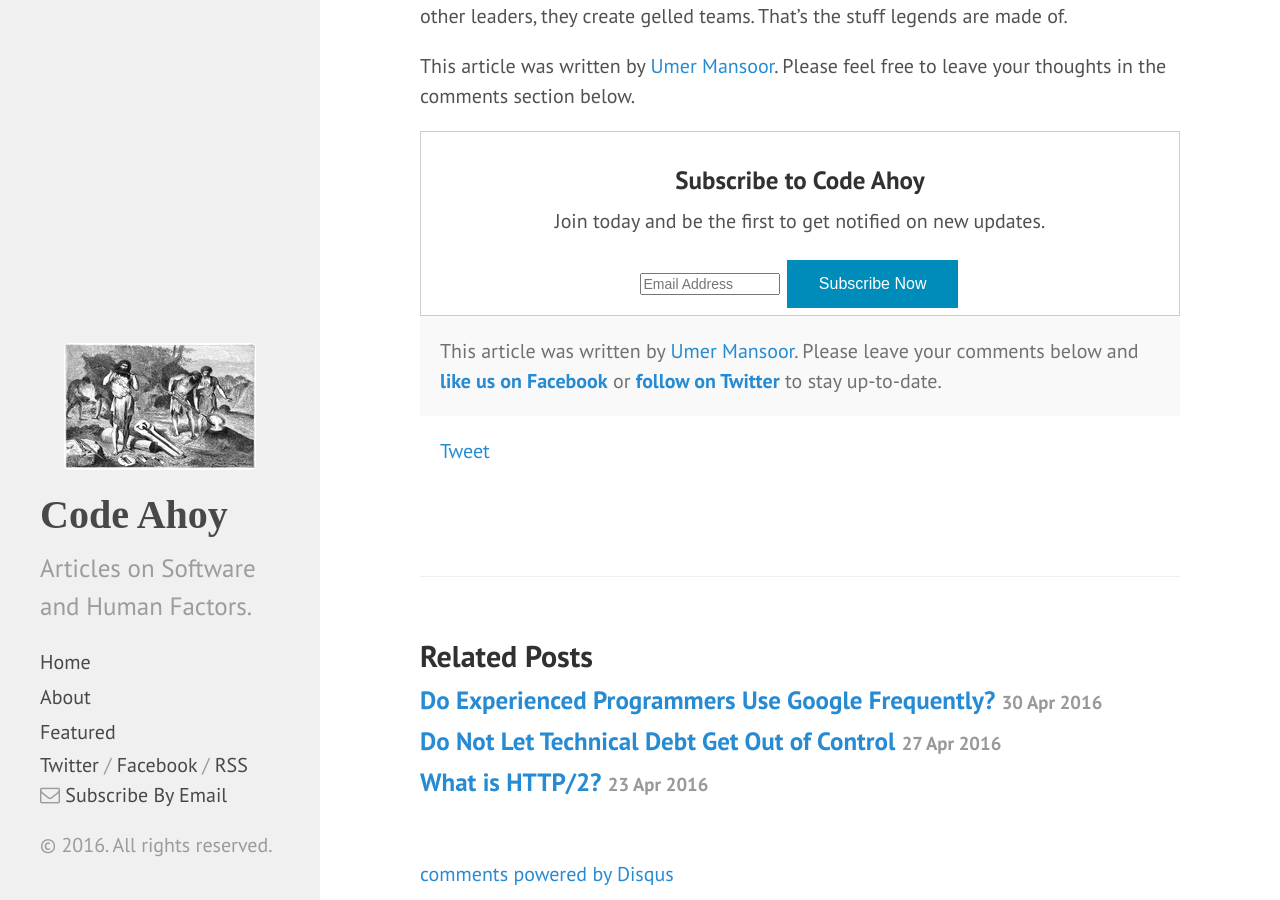
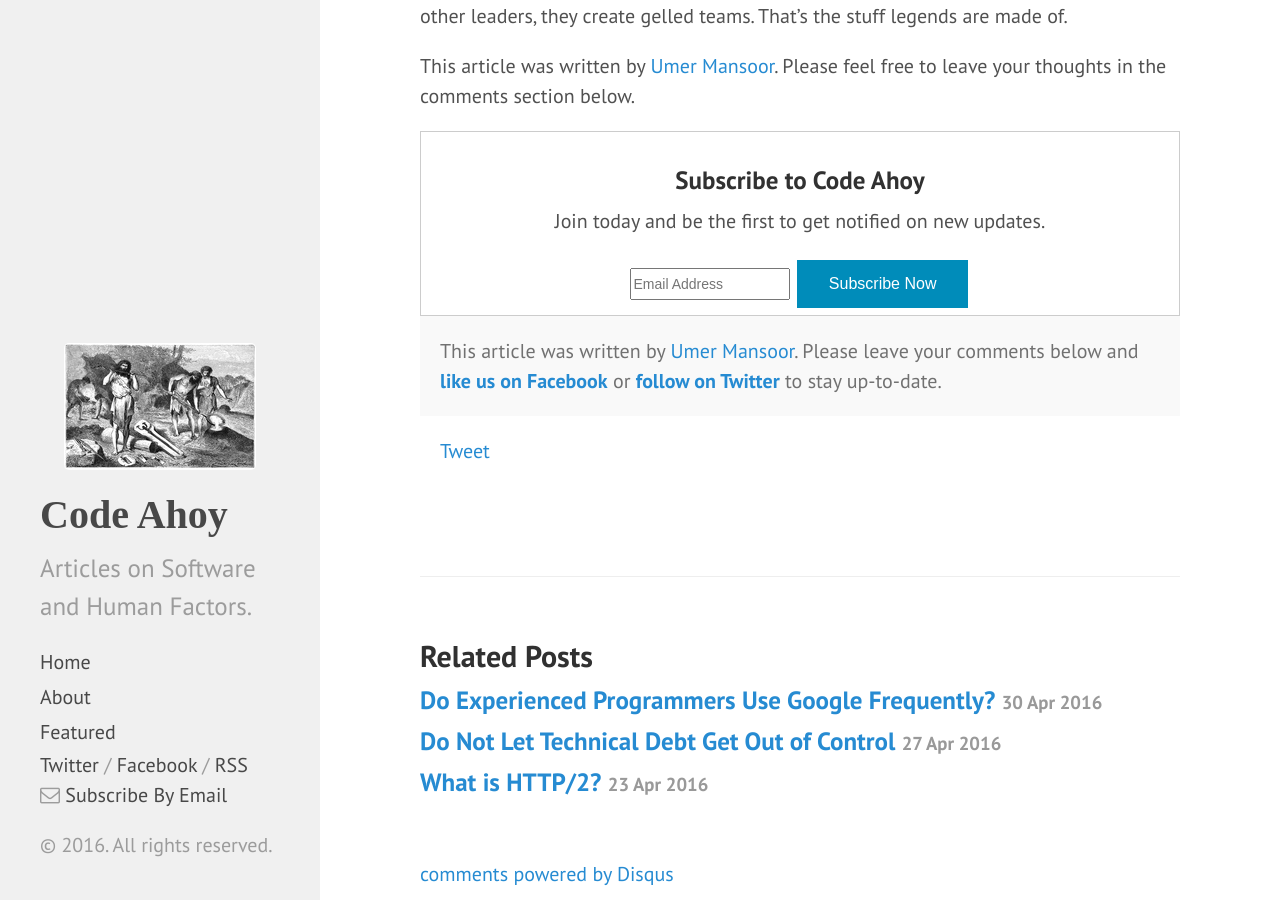
Before and after one commit to talk2viren/umermansoor.github.io, a Jekyll site: the page built from _posts/2016-04-12-let-them-own-it.md, in a window 1280 px wide and 900 px high, scrolled down 1531 px. Built offline with Jekyll 4.4.1, drawn with Linux system fonts in a browser that asks for light colours; nearby versions of some CDN libraries; a script that is not in the unit is left out; comment, search, counter and statistics services are not loaded.

Commit message:
Update post.html

```diff
--- a/_layouts/post.html
+++ b/_layouts/post.html
@@ -10,7 +10,7 @@ layout: default
   <form style="border:1px solid #ccc;padding:3px;text-align:center;" action="https://feedburner.google.com/fb/a/mailverify" method="post" target="popupwindow" onsubmit="window.open('https://feedburner.google.com/fb/a/mailverify?uri=CodeAhoy', 'popupwindow', 'scrollbars=yes,width=550,height=520');return true">
            <h3>Subscribe to Code Ahoy</h3>
            <p>Join today and be the first to get notified on new updates.</p>
-           <input type="text" style="width:140px; font-size: 14px;" name="email" placeholder="Email Address"/>
+           <input type="text" style="width:160px; font-size: 14px; height:32px;" name="email" placeholder="Email Address"/>
            <input type="hidden" value="CodeAhoy" name="uri"/><input type="hidden" name="loc" value="en_US"/>
            <input type="submit" class="button" value="Subscribe Now" />
   </form>
```
